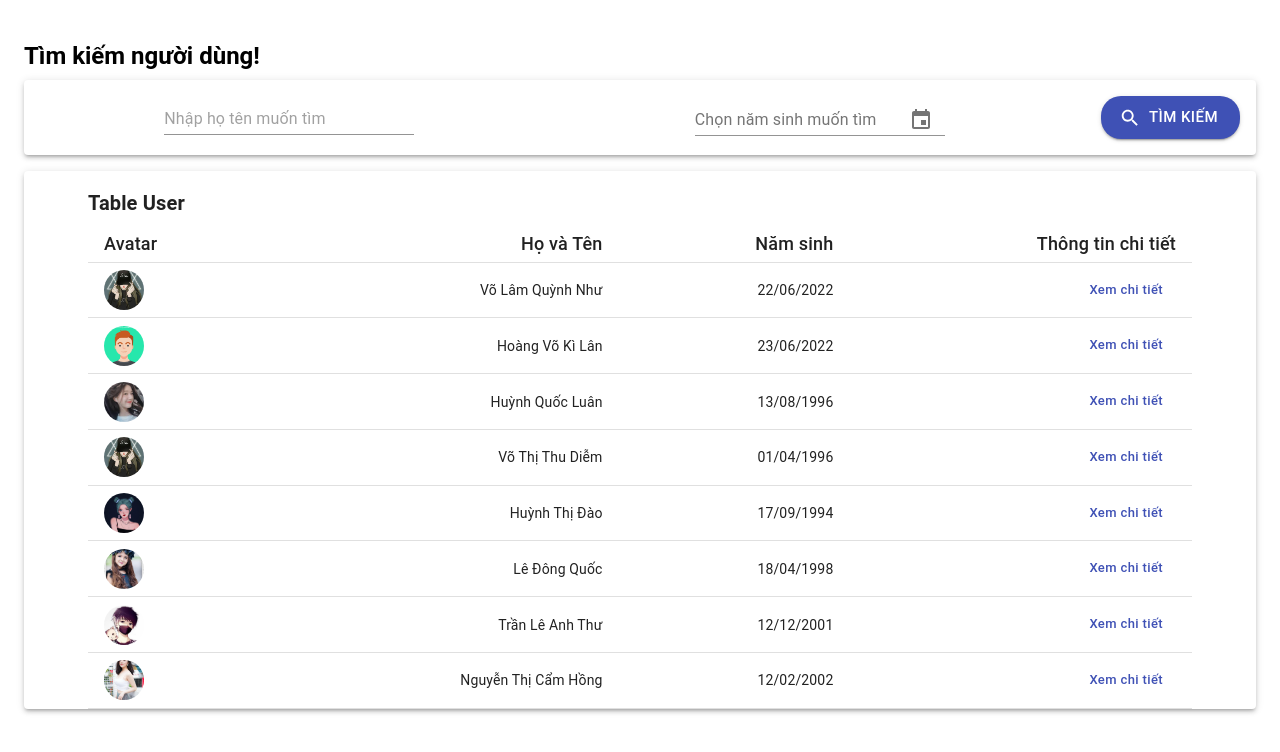
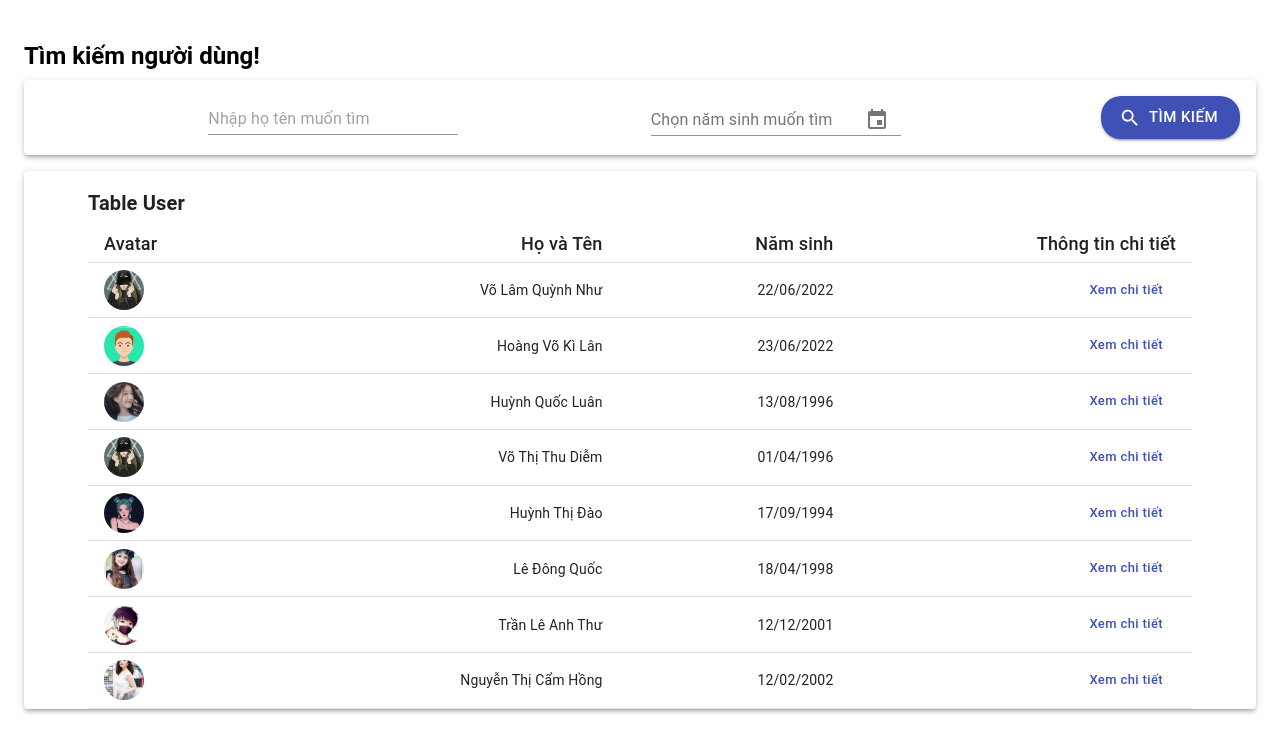
Before and after one commit to 1660334/FindUser, a React (Create React App) app: page / in a window 1280 px wide. Shown: the top 752 px of the page. Built offline with nearby package versions, Linux system fonts and the light colour scheme.

Commit message:
update justifyContent

```diff
--- a/src/containers/User/Form/Form.js
+++ b/src/containers/User/Form/Form.js
@@ -65,7 +65,7 @@ export default function FormSearch(props) {
             <AtomGrid container>
               <AtomGrid item xs={12} md="true">
                 <form className={classes.root}>
-                  <AtomGrid container justifyContent="space-around" spacing={2}>
+                  <AtomGrid container justifyContent="space-evenly" spacing={2}>
                     <AtomGrid item>
                       <AtomTextField
                         id="fullName"
```
